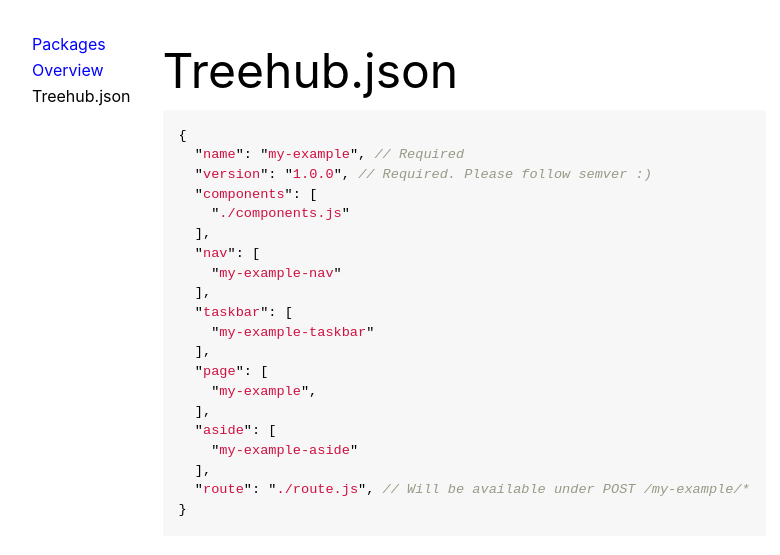
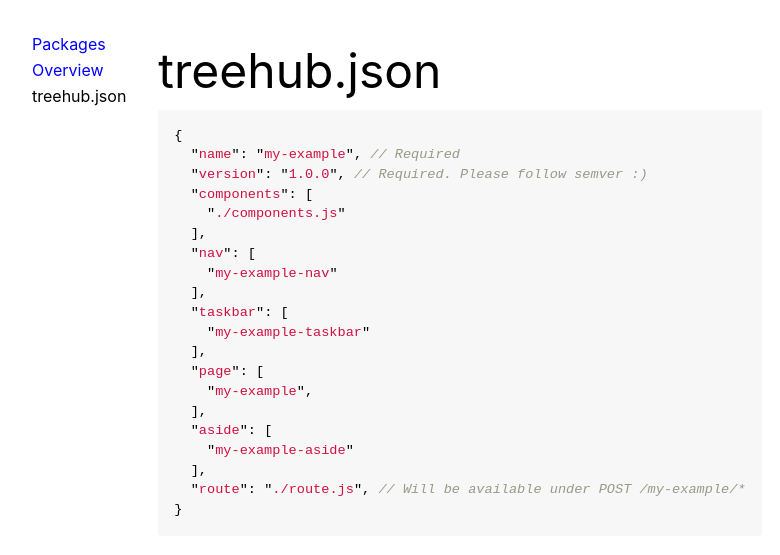
Before and after one commit to treehub-com/docs, a Jekyll site: the page built from _packages/treehub-json.md, in a window 1280 px wide. Shown: the top 555 px of the page, without its empty margins (160-940 px from the left). Built offline with Jekyll 4.4.1, drawn with Linux system fonts in a browser that asks for light colours.

Commit message:
fixed capitalization

```diff
--- a/_packages/treehub-json.md
+++ b/_packages/treehub-json.md
@@ -1,5 +1,5 @@
 ---
-title: Treehub.json
+title: treehub.json
 order: 50
 ---
 
```
